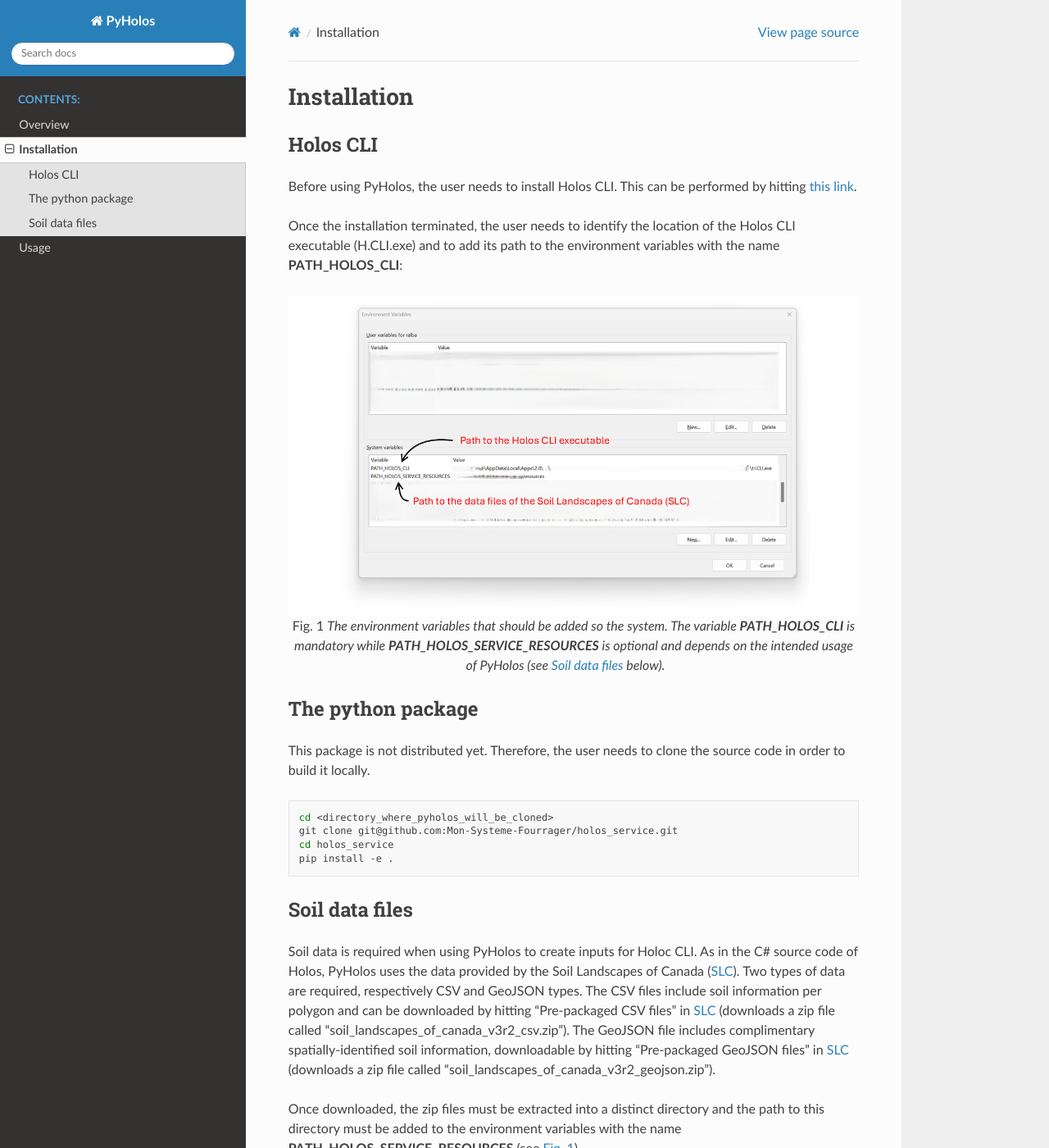
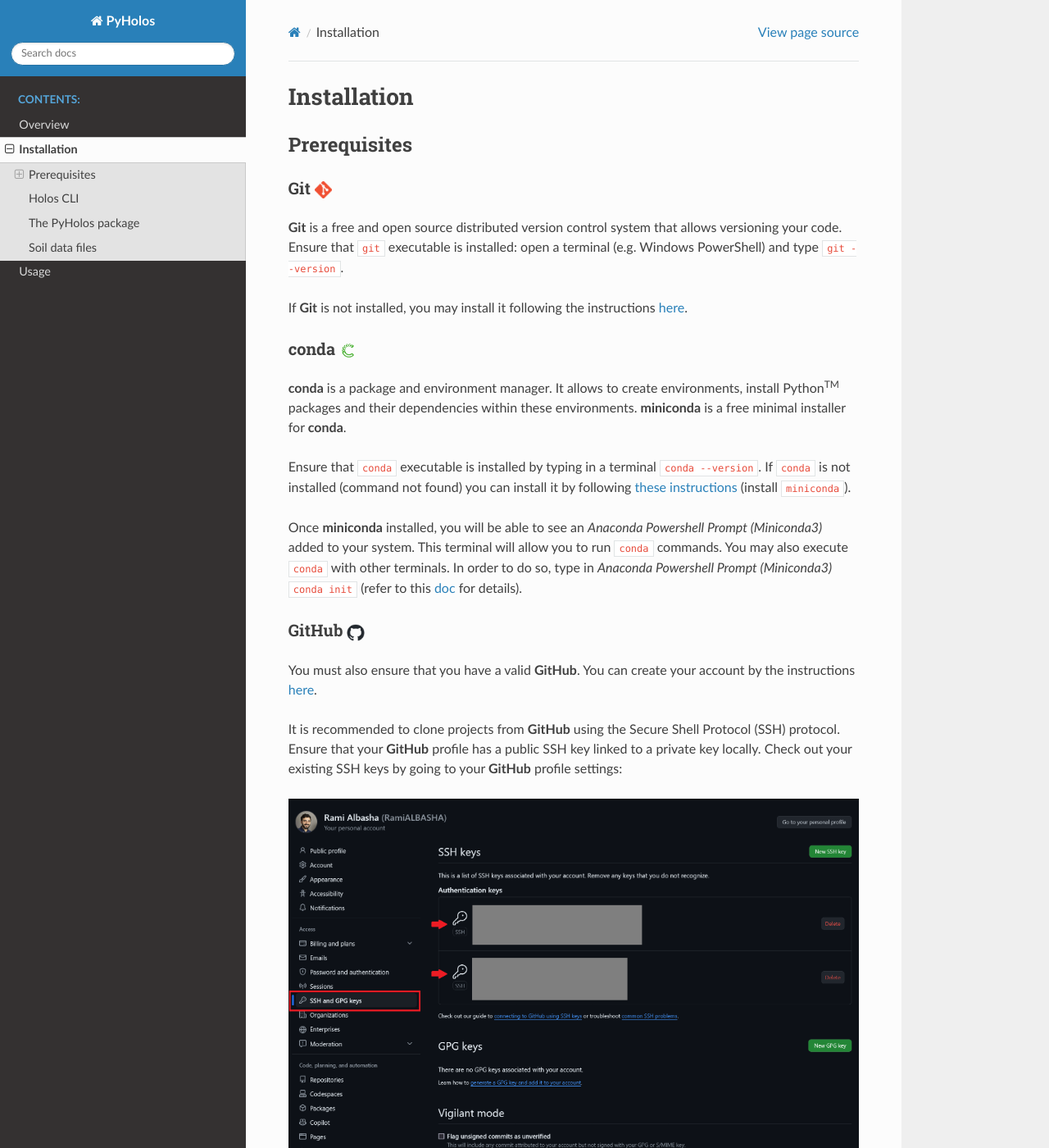
Before and after one commit to Mon-Systeme-Fourrager/pyholos, a Sphinx documentation site: the page built from doc/installation.rst, in a window 1280 px wide and 1400 px high. Shown: the whole window at 82% size. Built offline with Sphinx 7.4.7 and the Read the Docs theme 3.1.0, drawn with Linux system fonts in a browser that asks for light colours; some of the changed text lies outside the part shown.

Commit message:
update doc

```diff
--- /dev/null
+++ b/doc/common.rst
@@ -0,0 +1,2 @@
+.. |python| replace:: Python\ :sup:`TM`
+.. include:: <isonum.txt>
--- a/doc/installation.rst
+++ b/doc/installation.rst
@@ -1,6 +1,91 @@
+.. include:: common.rst
+
 ############
 Installation
 ############
+
+*************
+Prerequisites
+*************
+
+
+Git |git|
+=========
+
+.. |git| image:: figs/logo_git.png
+    :class: no-scaled-link
+    :height: 2ex
+
+**Git** is a free and open source distributed version control system that allows versioning your code.
+Ensure that ``git`` executable is installed: open a terminal (e.g. Windows PowerShell) and type :code:`git --version`.
+
+If **Git** is not installed, you may install it following the instructions
+`here <https://git-scm.com/book/en/v2/Getting-Started-Installing-Git>`__.
+
+conda |conda|
+=============
+
+.. |conda| image:: figs/logo_conda.png
+    :class: no-scaled-link
+    :height: 2ex
+
+
+**conda** is a package and environment manager. It allows to create environments, install |python| packages
+and their dependencies within these environments. **miniconda** is a free minimal installer for **conda**.
+
+Ensure that ``conda`` executable is installed by typing in a terminal :code:`conda --version`.
+If ``conda`` is not installed (command not found) you can install it by following `these instructions
+<https://conda.io/projects/conda/en/latest/user-guide/install/index.html#regular-installation>`__ (install
+``miniconda``).
+
+
+Once **miniconda** installed, you will be able to see an *Anaconda Powershell Prompt (Miniconda3)* added to your system.
+This terminal will allow you to run ``conda`` commands. You may also execute ``conda`` with other terminals.
+In order to do so, type in *Anaconda Powershell Prompt (Miniconda3)* :code:`conda init` (refer to this `doc
+<https://docs.conda.io/projects/conda/en/latest/dev-guide/deep-dives/activation.html>`__ for details).
+
+
+GitHub |github|
+===============
+
+.. |github| image:: figs/logo_github.png
+    :class: no-scaled-link
+    :height: 2ex
+
+
+You must also ensure that you have a valid **GitHub**. You can create your account by the instructions
+`here <https://docs.github.com/en/get-started/start-your-journey/creating-an-account-on-github>`__.
+
+It is recommended to clone projects from **GitHub** using the Secure Shell Protocol (SSH) protocol. Ensure that
+your **GitHub** profile has a public SSH key linked to a private key locally. Check out your existing SSH keys by
+going to your **GitHub** profile settings:
+
+.. image:: figs/ssh_keys.png
+    :align: center
+
+|
+
+For more details on how to check if you have existing SSH keys, refer to the instructions `here
+<https://docs.github.com/en/authentication/connecting-to-github-with-ssh/checking-for-existing-ssh-keys>`__.
+
+If you want to create an new pair of SSH-keys, please follow the instructions `here
+<https://docs.github.com/en/authentication/connecting-to-github-with-ssh/generating-a-new-ssh-key-and-adding-it-to-the-ssh-agent>`__.
+
+
+PyCharm |pycharm|
+=================
+
+.. |pycharm| image:: figs/logo_pycharm.png
+    :class: no-scaled-link
+    :height: 2ex
+
+
+**PyCharm** is an integrated development environment (IDE) used for programming in |python|. It provides powerful
+facilities for code analysis, debugging, testing and versioning, among others.
+
+To install **PyCharm**, you will have to download the executable from `here
+<https://www.jetbrains.com/pycharm/download/>`__ (Professional or Community edition) and then execute it in your PC.
+
 
 *********
 Holos CLI
@@ -22,10 +107,87 @@
     intended usage of PyHolos (see :ref:`installation:Soil data files` below).
 
 
-******************
-The python package
-******************
-This package is not distributed yet. Therefore, the user needs to clone the source code in order to build it locally.
+*******************
+The PyHolos package
+*******************
+
+Go the folder where you would like to clone ``PyHolos``. Right-click on the window and open a terminal then
+type:
+
+.. code-block:: bash
+
+    git clone git@github.com:ProjetSOM/scenarios_virtual.git
+
+
+Move inside the project folder:
+
+
+.. code-block:: bash
+
+    cd pyholos
+
+
+Now you can create a **conda** (or **mamba**) environment inside which you will install ``pyholos`` and all its
+dependencies. Let's create and activate an environment called 'MyEnv':
+
+
+.. code-block:: bash
+
+    conda create -n MyEnv python pip
+    conda activate MyEnv
+
+
+
+Now install the dependencies using ``pip``:
+
+.. code-block:: bash
+
+    pip install -r requirements.txt
+
+
+
+Finally, install ``pyholos``:
+
+.. code-block:: bash
+
+    pip install -e .
+
+
+You're done installing the package!
+
+Launch now PyCharm |pycharm| and open the package folder as a project:
+
+.. image:: figs/pycharm_open_project.png
+    :align: center
+
+|
+
+Go now to:
+
+**File** |rarr| **Settings** |rarr| **Project: scenario_virtual/Python** |rarr| **interpreter** |rarr| **Add Interpreter** |rarr| **Add local Interpreter...**
+
+then choose **Virtualenv Environment** and pick an **Existing** environment.
+Under |windows|, the **conda** environment interpreter that you need must be situated under :
+
+**C:\\Users\\<YourUserName>\\AppData\\Local\\miniconda3\\envs\\<YourEnvironmentName>\\python.exe**
+
+.. image:: figs/pycharm_add_interpreter.png
+    :align: center
+
+|
+
+.. |windows| image:: figs/logo_windows.png
+    :class: no-scaled-link
+    :height: 2ex
+
+.. note::
+    **pip** is another package manager (often faster) for installing package dependencies than **conda**. It can be
+    installed within a **conda** environment.
+
+.. note::
+
+    In the future, `pyholos` will be deployed to third-party software repositories (e.g. PyPI). Meanwhile, the user will
+    need to clone the source code in order to build it locally.
 
 
 .. code-block:: bash
```
Also changed, not shown: doc/figs/logo_conda.png (added), doc/figs/logo_git.png (added), doc/figs/logo_github.png (added), doc/figs/logo_pycharm.png (added), doc/figs/logo_windows.png (added), doc/figs/pycharm_add_interpreter.png (added), doc/figs/pycharm_open_project.png (added), doc/figs/ssh_keys.png (added).
